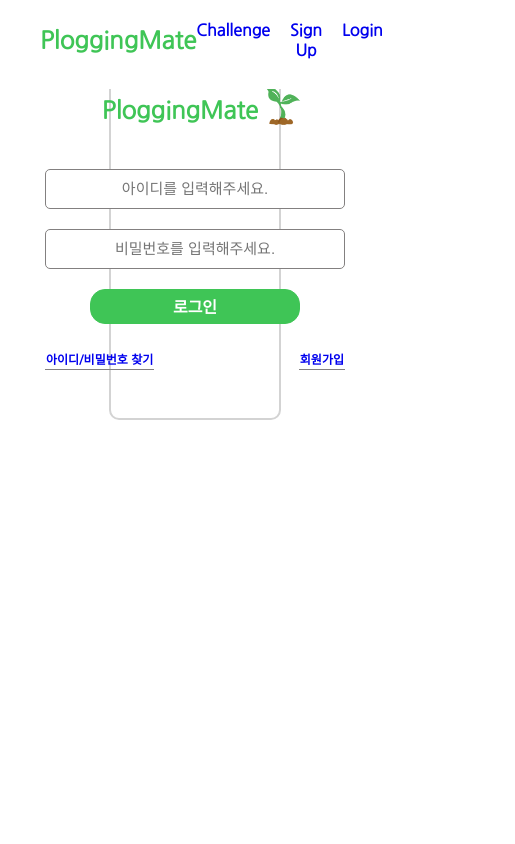
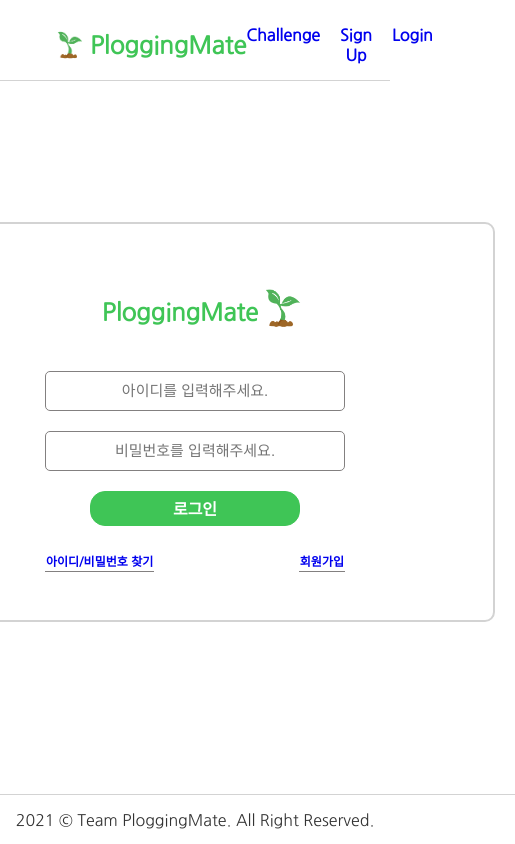
Before and after one commit to jooa7878/PloggingMate_Web, a React (Create React App) app in the folder Front-End/: page /login in a window 390 px wide. Shown: the top 844 px of the page, 515 px wide, since content can reach past the window. Built offline with nearby package versions, Linux system fonts and the light colour scheme.

Commit message:
chore 반응형 수정 & 로고 추가

```diff
--- a/Front-End/package.json
+++ b/Front-End/package.json
@@ -1,5 +1,4 @@
 {
-  "proxy": "http://openapi.airkorea.or.kr",
   "name": "kbchallenge",
   "version": "0.1.0",
   "private": true,
--- a/Front-End/src/components/Dust.js
+++ b/Front-End/src/components/Dust.js
@@ -7,7 +7,6 @@ function Dust() {
     "AWww3bsN1Jf0BBZXWkVQG%2F%2FnC2xpn3sSDXgBJhsYdJIMVPHiScpp9jPP%2Bs8iwwZv0v9m6Rt3qW9DgK8SbHWMag%3D%3D";
   const API_URL = `
 https://cors-anywhere.herokuapp.com/http://apis.data.go.kr/B552584/ArpltnInforInqireSvc/getMsrstnAcctoRltmMesureDnsty?stationName=종로구&dataTerm=month&pageNo=1&numOfRows=100&returnType=json&serviceKey=AWww3bsN1Jf0BBZXWkVQG%2F%2FnC2xpn3sSDXgBJhsYdJIMVPHiScpp9jPP%2Bs8iwwZv0v9m6Rt3qW9DgK8SbHWMag%3D%3D`;
-  axios.defaults.baseURL = "http://openapi.airkorea.or.kr/";
   let [dust, setDust] = useState({});
   let [loading, setLoading] = useState(true);
 
@@ -18,9 +17,10 @@ https://cors-anywhere.herokuapp.com/http://apis.data.go.kr/B552584/ArpltnInforIn
   const getDust = async () => {
     // status별 error 코드 만들기
     try {
+      console.log("axios");
       const resp = await axios
         .get(
-          `https://cors-anywhere.herokuapp.com/http://apis.data.go.kr/B552584/ArpltnInforInqireSvc/getMsrstnAcctoRltmMesureDnsty?stationName=종로구&dataTerm=month&pageNo=1&numOfRows=100&returnType=json&serviceKey=${API_KEY}`
+          `/openapi/services/rest/ArpltnInforInqireSvc/getMsrstnAcctoRltmMesureDnsty?stationName=송파구&dataTerm=month&pageNo=1&numOfRows=10&_returnType=json&ServiceKey=${API_KEY}&ver=1.3`
         )
         .catch((err) => {
           console.error(err);
--- a/Front-End/src/components/Footer.js
+++ b/Front-End/src/components/Footer.js
@@ -12,14 +12,12 @@ function Footer() {
 }
 
 const CopyRight = styled.div`
-  z-index: 10;
   position: absolute;
   display: flex;
   color: #333;
   bottom: 0;
   left: 0;
   right: 0;
-  margin: 0 auto;
   height: 50px;
   justify-content: center;
   align-items: center;
--- a/Front-End/src/components/Navbar.js
+++ b/Front-End/src/components/Navbar.js
@@ -8,11 +8,13 @@ import "../scss/Navbar.scss";
 function Navbar() {
   return (
     <>
-      <BackColor></BackColor>
       <NormalNav>
         <NavbarItems>
           <Link to="/" className="logo">
-            PloggingMate
+            <span className="home">
+              <img src={require("../img/logo.png").default} alt="logo" />
+              PloggingMate
+            </span>
           </Link>
           <Tab>
             <Link to="/postlist" className="tab-item">
@@ -31,13 +33,6 @@ function Navbar() {
   );
 }
 
-const BackColor = styled.div`
-  position: fixed;
-  top: 0;
-  width: 100%;
-  border-bottom: 2px solid #d3d3d3;
-  padding: 38px 0;
-`;
 const NormalNav = styled.nav`
   z-index: 10;
   position: fixed;
@@ -49,9 +44,20 @@ const NormalNav = styled.nav`
   width: 100%;
   background-color: white;
   border-bottom: 2px solid white;
+  &::after {
+    content: "";
+    position: fixed;
+    top: 80px;
+    left: 0;
+    right: 0;
+    margin: 0 auto;
+    height: 1px;
+    width: 100%;
+    background-color: #d3d3d3;
+  }
 `;
+
 const NavbarItems = styled.div`
-  margin-bottom: 6.5px;
   display: flex;
   padding: 0 20px;
   align-items: center;
--- a/Front-End/src/pages/Home.js
+++ b/Front-End/src/pages/Home.js
@@ -6,11 +6,13 @@ import Jumbotron from "../components/Jumbotron";
 import LoginBox from "../components/LoginBox";
 import Dust from "../components/Dust";
 
+import "../scss/Home.scss";
+
 const Home = (props) => {
   return (
     <Container>
       <Jumbotron></Jumbotron>
-      <Section>
+      <Section className="section-container">
         <Dust></Dust>
         <LoginBox></LoginBox>
       </Section>
@@ -19,6 +21,7 @@ const Home = (props) => {
 };
 
 const Container = styled.div`
+  height: 1000px;
   left: 0;
   right: 0;
   margin: 0 auto;
@@ -32,7 +35,7 @@ const Section = styled.section`
   width: 800px;
   display: flex;
   flex-wrap: wrap;
-  justify-content: space-between;
+  /* justify-content: space-between; */
   margin-top: 40px;
 `;
 
--- a/Front-End/src/pages/Login.js
+++ b/Front-End/src/pages/Login.js
@@ -83,17 +83,15 @@ const Form = styled.form`
 const Card = styled.div`
   border-radius: 10px;
   border: 2px solid #d3d3d3;
-  margin-top: 60px;
-  margin-bottom: 60px;
-  margin-left: 40px;
-  width: 50%;
+  margin: 60 0 60 40px;
+  width: 600px;
   height: 400px;
   display: flex;
   flex-direction: column;
   justify-content: center;
   align-items: center;
 
-  @media screen and (max-width: 1000px) {
+  @media screen and (max-width: 768px) {
     margin: 20px;
   }
 `;
--- a/Front-End/src/pages/SignUp.js
+++ b/Front-End/src/pages/SignUp.js
@@ -116,14 +116,14 @@ const Card = styled.div`
   margin-top: 80px;
   margin-bottom: 60px;
   margin-left: 40px;
-  width: 50%;
+  width: 600px;
   height: 480px;
   display: flex;
   flex-direction: column;
   justify-content: center;
   align-items: center;
 
-  @media screen and (max-width: 1000px) {
+  @media screen and (max-width: 768px) {
     margin: 20px;
   }
 `;
--- a/Front-End/src/scss/App.scss
+++ b/Front-End/src/scss/App.scss
@@ -3,15 +3,16 @@ $color--white: #fff;
 
 .App {
   display: flex;
+  flex-wrap: wrap;
   justify-content: center;
+  align-items: center;
   min-height: 100vh;
-  height: 1200px;
+  position: relative;
   text-align: center;
   color: $color--black;
   background-color: $color--white;
   overflow: hidden;
   position: relative;
-
   .Link_Login {
     text-decoration: none;
     &:visited {
--- a/Front-End/src/scss/LoginBox.scss
+++ b/Front-End/src/scss/LoginBox.scss
@@ -10,10 +10,10 @@
   .userbox {
   }
   .btn {
-    color: #00bfff;
+    color: #3fc556;
     position: absolute;
     bottom: 30px;
-    border: 1px solid #00bfff;
+    border: 1px solid #3fc556;
     border-radius: 5px;
     padding: 1rem 2rem;
     background-color: white;
@@ -21,7 +21,7 @@
     font-weight: bold;
     &:hover {
       cursor: pointer;
-      background-color: #00bfff;
+      background-color: #3fc556;
       color: #eee;
     }
   }
--- a/Front-End/src/scss/Navbar.scss
+++ b/Front-End/src/scss/Navbar.scss
@@ -1,5 +1,4 @@
 .logo {
-  z-index: 13;
   margin-left: 20px;
   text-decoration: none;
   color: #3fc556;
@@ -7,10 +6,19 @@
   &:visited {
     color: #3fc556;
   }
+  .home {
+    display: inline-block;
+    align-items: center;
+    display: flex;
+    img {
+      width: 60px;
+      height: 50px;
+      margin-right: -10px;
+    }
+  }
 }
 
 .tab-item {
-  z-index: 13;
   margin-right: 20px;
   position: relative;
   transition: 0.3s;
```
Also changed, not shown: 2 other files (tests, documents, lock files or other folders).
